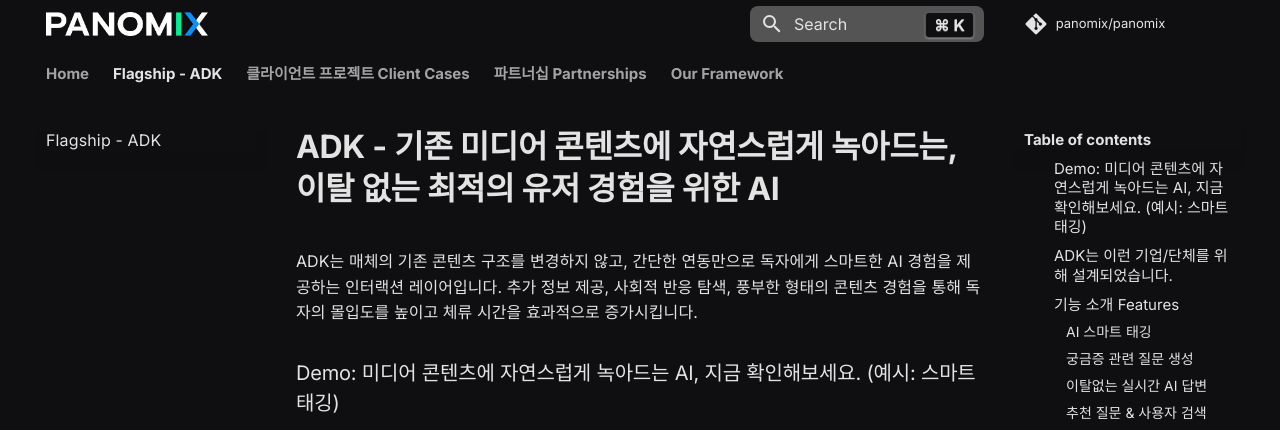
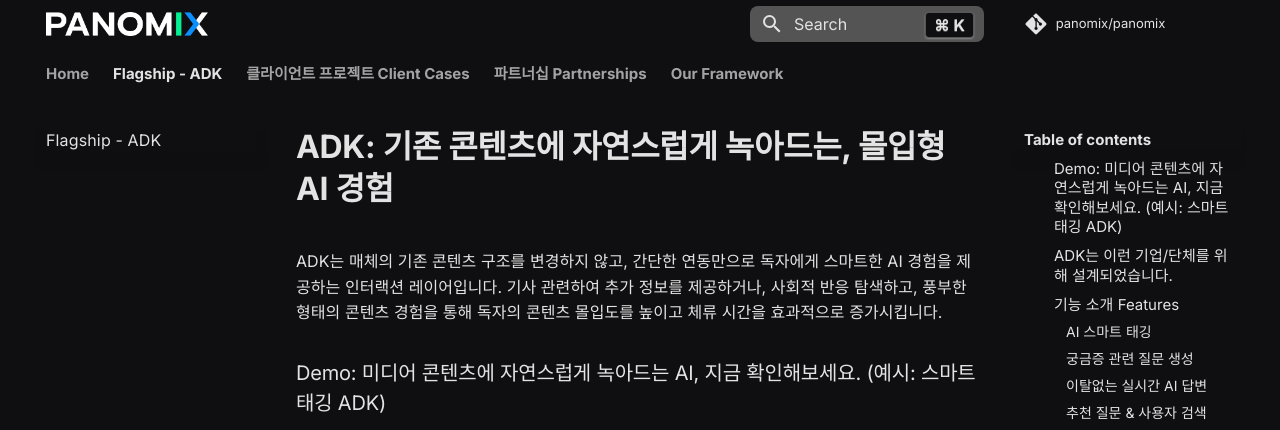
Before and after one commit to panomix/panomix, an MkDocs documentation site: the page built from docs/flagship/adk.md, in a window 1280 px wide and 900 px high, cut to the strip 0-430 px from the top of the window. Built offline with MkDocs 1.6.1 and Material for MkDocs 9.7.7, drawn with Linux system fonts in a browser that asks for light colours; comment, search, counter and statistics services are not loaded.

Commit message:
Update adk.md

```diff
--- a/docs/flagship/adk.md
+++ b/docs/flagship/adk.md
@@ -1,9 +1,9 @@
-# **ADK - 기존 미디어 콘텐츠에 자연스럽게 녹아드는, 이탈 없는 최적의 유저 경험을 위한 AI**
+# **ADK: 기존 콘텐츠에 자연스럽게 녹아드는, 몰입형 AI 경험**
 
 ADK는 매체의 기존 콘텐츠 구조를 변경하지 않고, 간단한 연동만으로 독자에게 스마트한 AI 경험을 제공하는 인터랙션 레이어입니다.
-추가 정보 제공, 사회적 반응 탐색, 풍부한 형태의 콘텐츠 경험을 통해 독자의 몰입도를 높이고 체류 시간을 효과적으로 증가시킵니다.
+기사 관련하여 추가 정보를 제공하거나, 사회적 반응 탐색하고, 풍부한 형태의 콘텐츠 경험을 통해 독자의 콘텐츠 몰입도를 높이고 체류 시간을 효과적으로 증가시킵니다.
 
-### Demo: 미디어 콘텐츠에 자연스럽게 녹아드는 AI, 지금 확인해보세요. (예시: 스마트 태깅) ###
+### Demo: 미디어 콘텐츠에 자연스럽게 녹아드는 AI, 지금 확인해보세요. (예시: 스마트 태깅 ADK) ###
 <div class="left">
 <iframe width="1000" height="600" src="https://www.youtube.com/embed/Ixc-gaphjG4" title="[파노믹스] ADK - 기존 미디어 콘텐츠에 자연스럽게 녹아드는, 최적의 유저 경험을 위한 AI 서비스" frameborder="0" allow="accelerometer; autoplay; clipboard-write; encrypted-media; gyroscope; picture-in-picture; web-share" referrerpolicy="strict-origin-when-cross-origin" allowfullscreen></iframe>
 </div>
```
